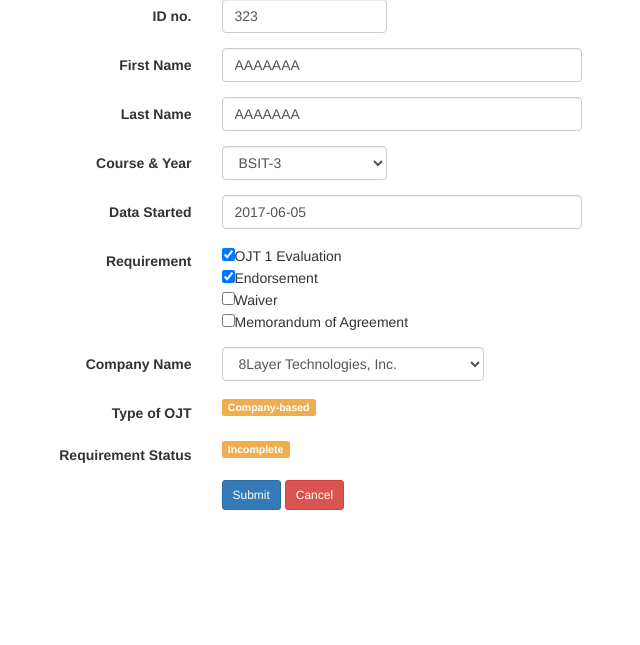
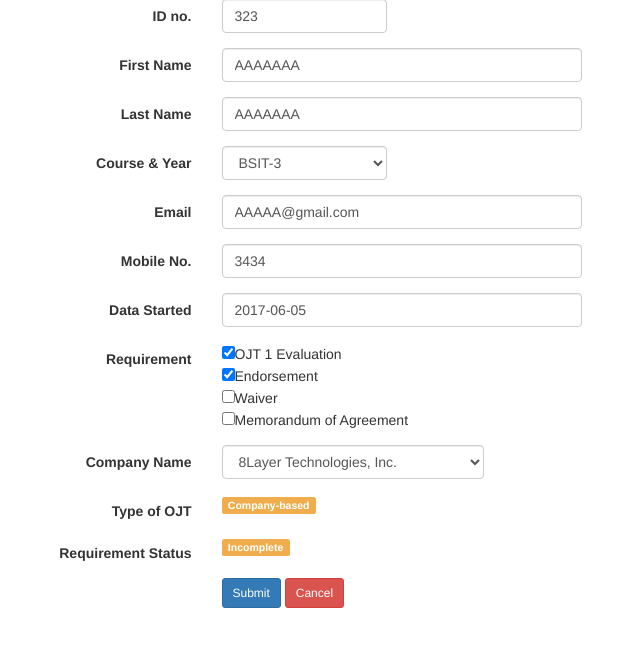
Before and after one commit to IsmaelLangit/OJTMonitoring, a PHP site: page /edit.php?idnum=323 in a window 1280 px wide. Shown: the part 155-800 px from the top of the page, without its empty margins (141-781 px from the left). Run offline with PHP 8.4, Linux system fonts and the light colour scheme; data comes from the database, SQL or seed files in the repository; some libraries are stand-ins or nearby versions.

Commit message:
Modified edit.php

```diff
--- a/edit.php
+++ b/edit.php
@@ -128,6 +128,20 @@ include("connect.php");
 					</div>
                 </div>
 
+                <div class="form-group">
+					<label class="col-sm-3 control-label">Email</label>
+					<div class="col-sm-4">
+						<input type="email" name="email" value="<?php echo $row ['email']; ?>" class="form-control" placeholder="Email" required>
+					</div>
+				</div>
+
+				<div class="form-group">
+					<label class="col-sm-3 control-label">Mobile No.</label>
+					<div class="col-sm-4">
+						<input type="number" name="mobile_number" value="<?php echo $row ['mobile_number']; ?>" class="form-control" placeholder="Mobile Number" required>
+					</div>
+				</div>
+
 				<div class="form-group">
 					<label class="col-sm-3 control-label">Data Started</label>
 					<div class="col-sm-4">
@@ -182,7 +196,6 @@ include("connect.php");
 
 					</div>
 				</div>
-
 
 
 				<div class="form-group">
```
